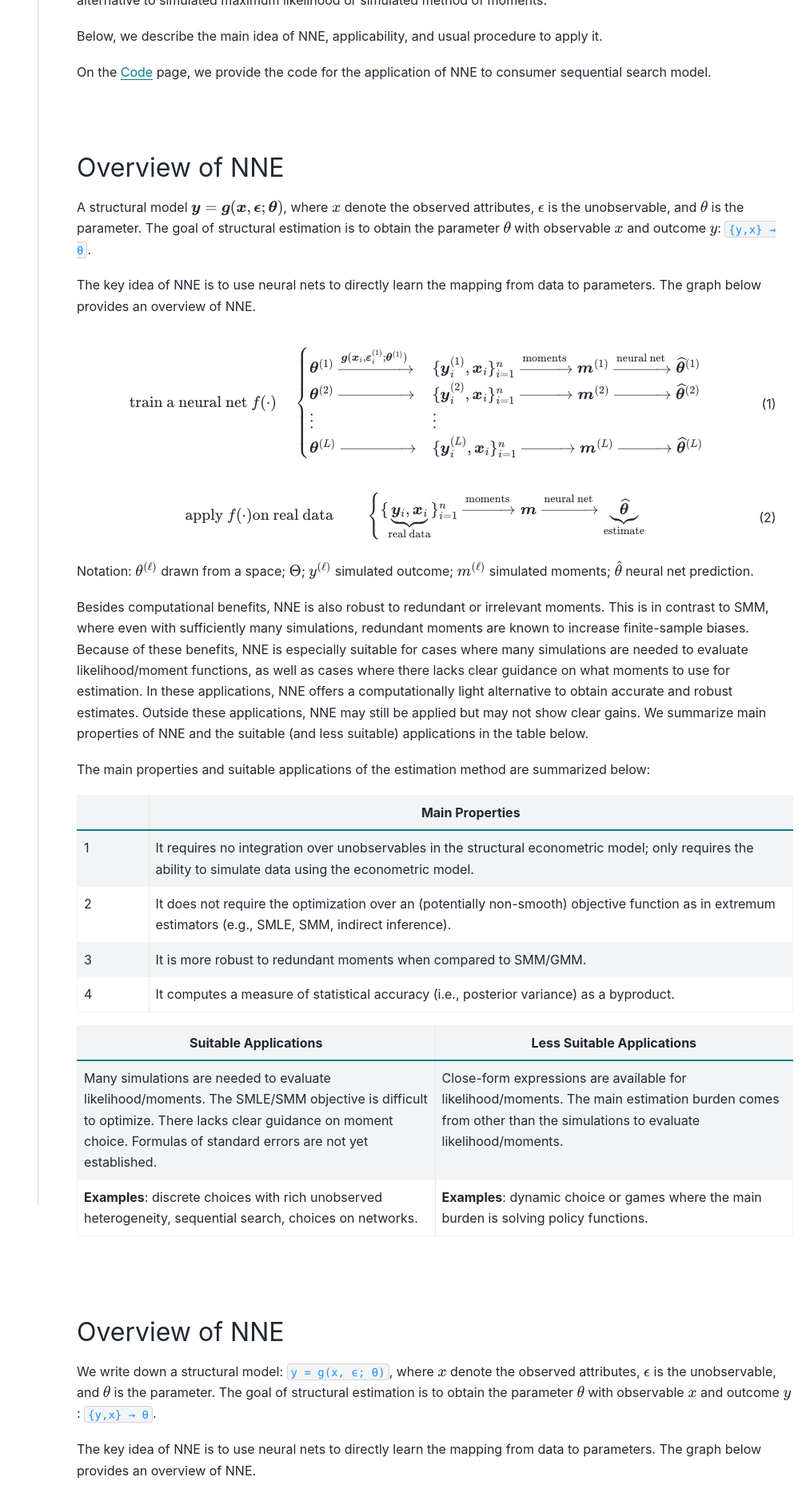
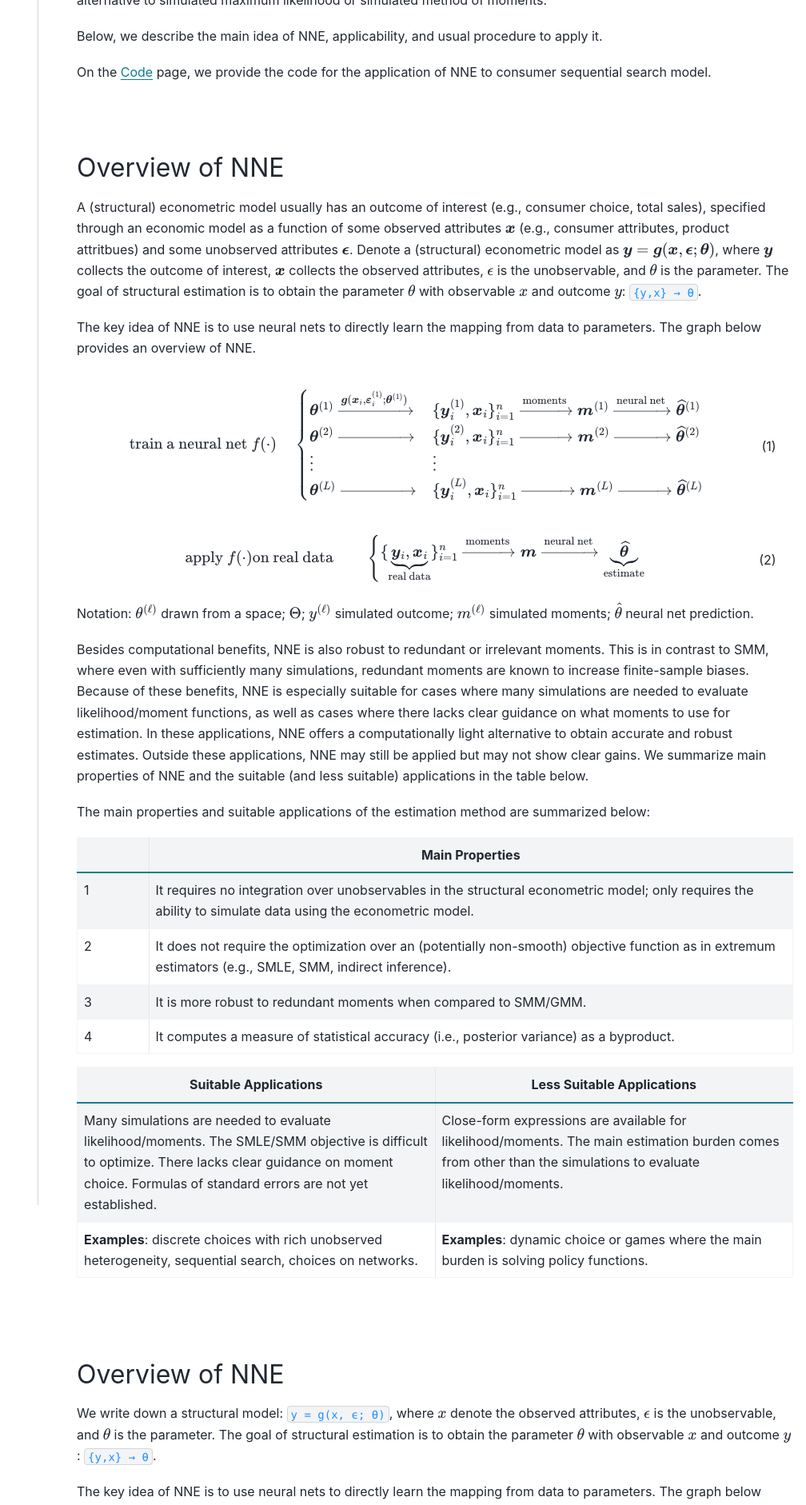
Before and after one commit to nnehome/nnehome.github.io, a Sphinx documentation site: the page built from docs/source/home/home.rst, in a window 1280 px wide. Shown: the part 362-2244 px from the top of the page at 80% size, without its empty margins (272-1280 px from the left). Built offline with Sphinx 7.4.7 and the PyData theme 0.15.4, drawn with Linux system fonts in a browser that asks for light colours.

Commit message:
some change

```diff
--- a/docs/source/home/home.rst
+++ b/docs/source/home/home.rst
@@ -21,7 +21,8 @@ On the :ref:`code` page, we provide the code for the application of NNE to consu
 
 Overview of NNE
 ---------------
-A structural model :math:`\boldsymbol{y} = \boldsymbol{g}(\boldsymbol{x}, \boldsymbol{\epsilon}; \boldsymbol{\theta})`, where :math:`{x}` denote the observed attributes,
+A (structural) econometric model usually has an outcome of interest (e.g., consumer choice, total sales), specified through an economic model as a function of some observed attributes :math:`\boldsymbol{x}` (e.g., consumer attributes, product attritbues) and some unobserved attributes :math:`\boldsymbol{\epsilon}`.
+Denote a (structural) econometric model as :math:`\boldsymbol{y} = \boldsymbol{g}(\boldsymbol{x}, \boldsymbol{\epsilon}; \boldsymbol{\theta})`, where :math:`\boldsymbol{y}` collects the outcome of interest, :math:`\boldsymbol{x}` collects the observed attributes,
 :math:`\epsilon` is the unobservable, and :math:`\theta` is the parameter. The goal of structural estimation is
 to obtain the parameter :math:`θ` with observable :math:`{x}` and outcome :math:`y`: ``{y,x} → θ``.
 
```
Also changed, not shown: 1 other file.
